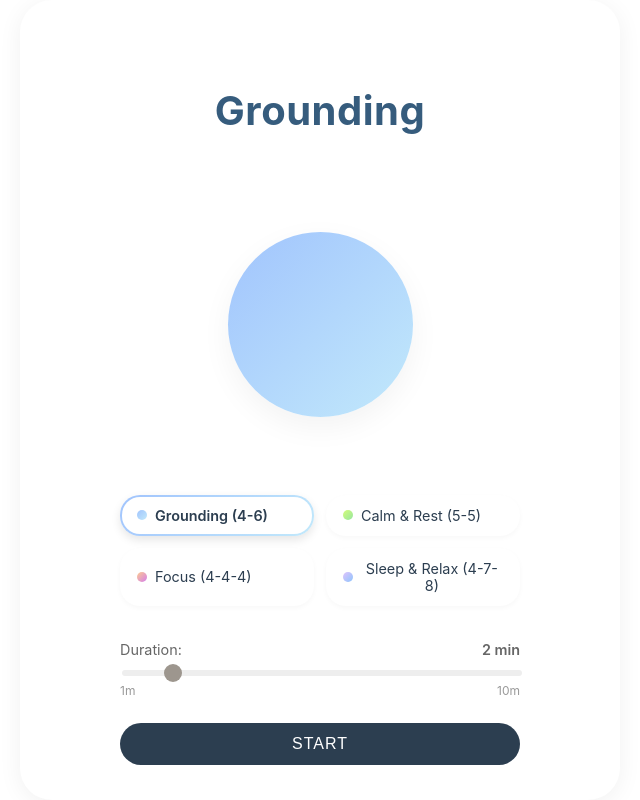
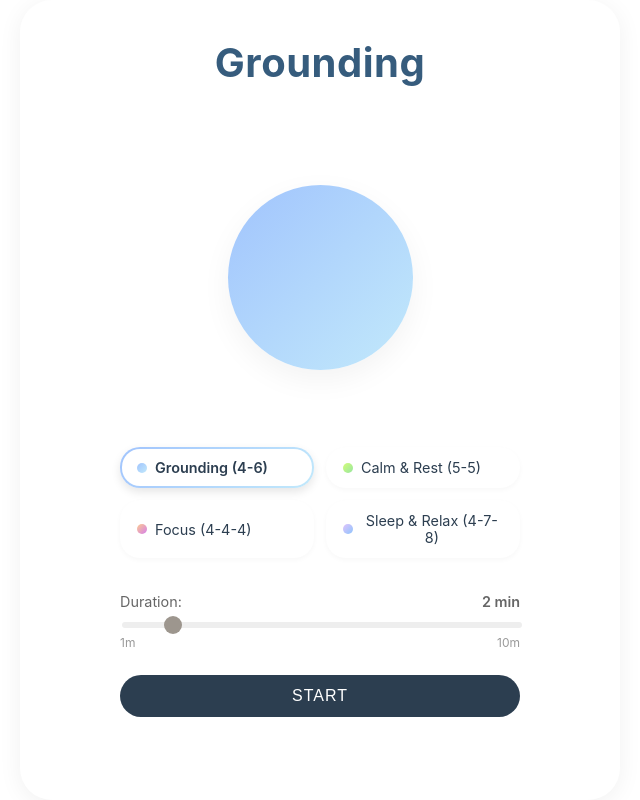
Before and after one commit to yosra-methal/breathing-widget-final-version-fixed-, a React (Vite) app: page / in a window 1280 px wide. Shown: the whole page, without its empty margins (320-960 px from the left). Built offline with nearby package versions, Linux system fonts and the light colour scheme.

Commit message:
FINAL_COMPATIBILITY_FIX_V2: Added physical spacer div and forced body scroll

```diff
--- a/src/App.css
+++ b/src/App.css
@@ -334,19 +334,20 @@
 
 /* SAFARI-SPECIFIC FIX: Force bottom expansion */
 /* This targets WebKit browsers (Safari) specifically to fix the overflow clipping */
-@media not all and (min-resolution:.001dpcm) {
-    @supports (-webkit-appearance:none) {
-        .footer-controls {
-            margin-bottom: 60px !important;
-            padding-bottom: 30px !important;
-        }
+/* UNIVERSAL SPACER HACK */
+.spacer-hack {
+    min-height: 80px;
+    width: 100%;
+    display: block;
+    pointer-events: none;
+}
 
-        .app-container {
-            display: block !important;
-            /* Safety fallback for flex bugs */
-            height: auto !important;
-            min-height: 100vh !important;
-            padding-bottom: 60px !important;
-        }
-    }
+/* Ensure no global clipping */
+html,
+body {
+    height: 100%;
+    overflow-y: auto !important;
+    /* Force scroll */
+    -webkit-overflow-scrolling: touch;
+    /* Smooth scroll on Safari/iOS */
 }
--- a/src/components/SelectionView.jsx
+++ b/src/components/SelectionView.jsx
@@ -96,11 +96,12 @@ function SelectionView({ currentModeId, setMode, duration, setDuration, onStart
                     </div>
                 </div>
 
-
-
-                <button className="start-button" onClick={onStart}>
-                    START
-                </button>
+                <div className="footer-controls">
+                    <button className="start-button" onClick={onStart}>
+                        START
+                    </button>
+                    <div className="spacer-hack"></div> {/* Physical Spacer for Safari */}
+                </div>
             </div>
         </div>
     );
```
